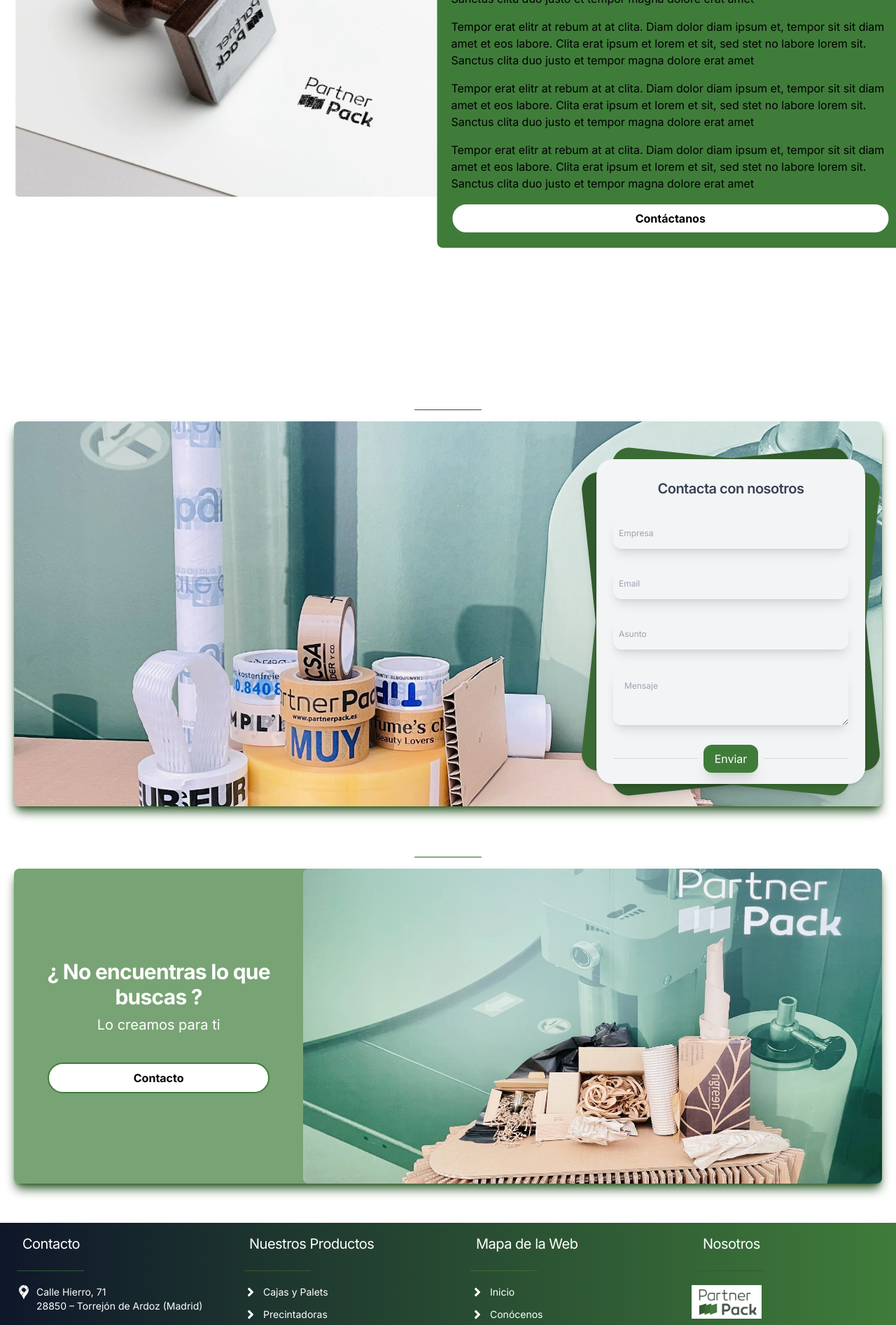
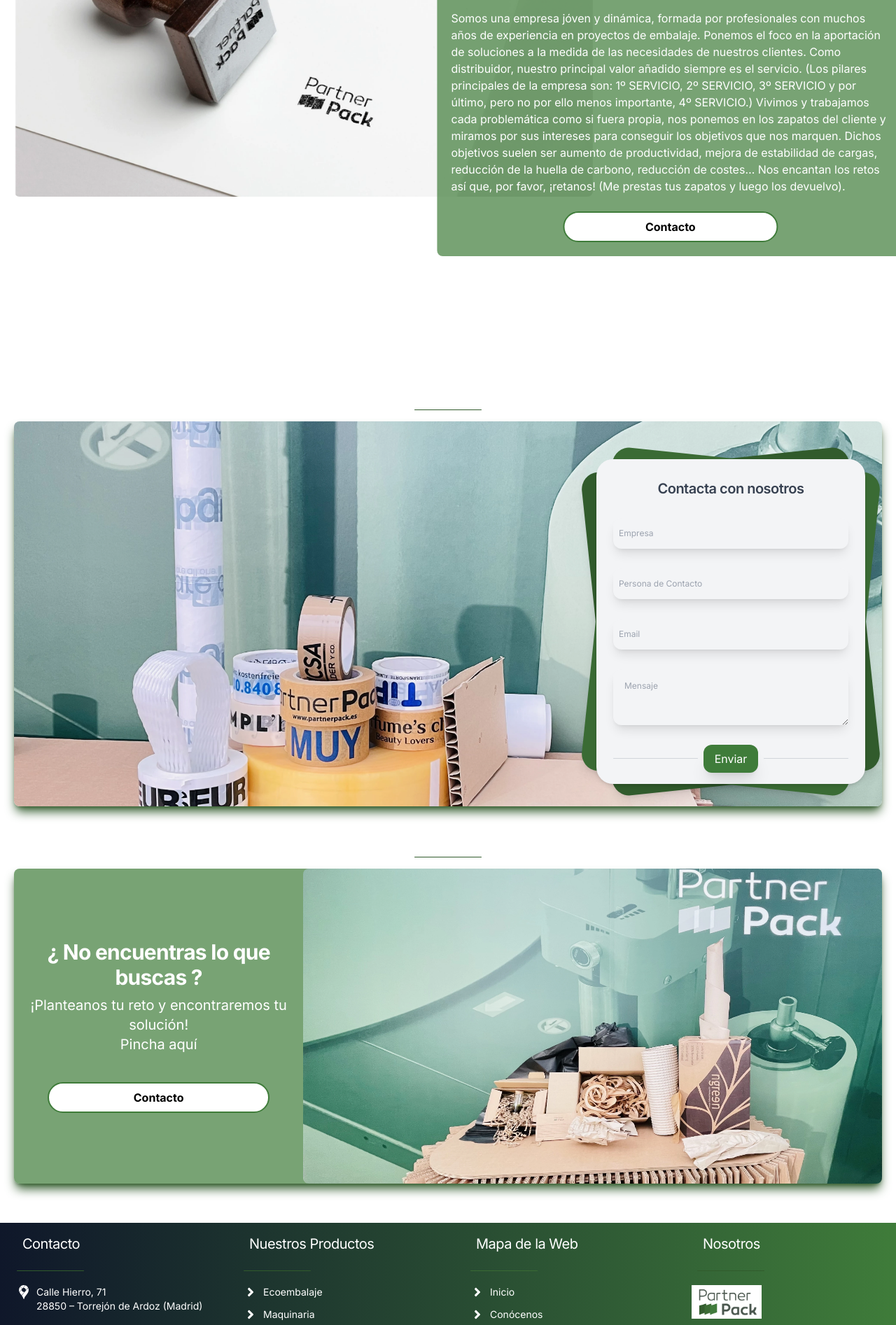
Before and after one commit to Helenagg/partner-pack-2.0, a Next.js app: page /conocenos in a window 1280 px wide. Shown: the part 880-2773 px from the top of the page at 70% size. Built offline with nearby package versions, Linux system fonts and the light colour scheme.

Commit message:
text modified

```diff
--- a/components/Conocenos/Conocenos.jsx
+++ b/components/Conocenos/Conocenos.jsx
@@ -1,12 +1,13 @@
 import React from "react";
 import Image from "next/image";
+import Link from "next/link";
 
 const Conocenos = () => {
   return (
     <>
       <div className='container mx-auto px-5 py-8 mt-2'>
         <div className='text-center mb-6'>
-          <h1 className="text-secondary">Conoce Partner Pack</h1>
+          <h1 className='text-secondary'>Conoce Partner Pack</h1>
         </div>
         <div className='lg:flex'>
           <div className='w-full flex flex-col md:w-2/3 md:relative rounded-lg'>
@@ -17,36 +18,29 @@
               alt='Conocenos'
               className='w-full order-last mt-6 md:mt-0 rounded-lg'
             />
-            <div className='order-first md:absolute md:left-40 top-6 md:top-10 bg-primary p-5 md:transform md:translate-x-2/3 rounded-lg'>
-              <h1>Por qué Partner Pack</h1>
-              <p className='mb-4'>
-                Tempor erat elitr at rebum at at clita. Diam dolor diam ipsum
-                et, tempor sit sit diam amet et eos labore. Clita erat ipsum et
-                lorem et sit, sed stet no labore lorem sit. Sanctus clita duo
-                justo et tempor magna dolore erat amet
+            <div className='order-first md:absolute md:left-40 top-6 md:top-10 bg-primary/70 p-5 md:transform md:translate-x-2/3 rounded-lg'>
+              <h1 className="text-bold text-2xl text-white">Por qué Partner Pack</h1>
+              <p className='my-4 text-lg text-white'>¿Quieres retarnos?</p>
+              <p className='my-4 text-white'>
+                Somos una empresa jóven y dinámica, formada por profesionales
+                con muchos años de experiencia en proyectos de embalaje. Ponemos
+                el foco en la aportación de soluciones a la medida de las
+                necesidades de nuestros clientes. Como distribuidor, nuestro
+                principal valor añadido siempre es el servicio. (Los pilares
+                principales de la empresa son: 1º SERVICIO, 2º SERVICIO, 3º
+                SERVICIO y por último, pero no por ello menos importante, 4º
+                SERVICIO.) Vivimos y trabajamos cada problemática como si fuera
+                propia, nos ponemos en los zapatos del cliente y miramos por sus
+                intereses para conseguir los objetivos que nos marquen. Dichos
+                objetivos suelen ser aumento de productividad, mejora de
+                estabilidad de cargas, reducción de la huella de carbono,
+                reducción de costes… Nos encantan los retos así que, por favor,
+                ¡retanos! (Me prestas tus zapatos y luego los devuelvo).
               </p>
-              <p className='mb-4'>
-                Tempor erat elitr at rebum at at clita. Diam dolor diam ipsum
-                et, tempor sit sit diam amet et eos labore. Clita erat ipsum et
-                lorem et sit, sed stet no labore lorem sit. Sanctus clita duo
-                justo et tempor magna dolore erat amet
-              </p>
-              <p className='mb-4'>
-                Tempor erat elitr at rebum at at clita. Diam dolor diam ipsum
-                et, tempor sit sit diam amet et eos labore. Clita erat ipsum et
-                lorem et sit, sed stet no labore lorem sit. Sanctus clita duo
-                justo et tempor magna dolore erat amet
-              </p>
-              <p className='mb-4'>
-                Tempor erat elitr at rebum at at clita. Diam dolor diam ipsum
-                et, tempor sit sit diam amet et eos labore. Clita erat ipsum et
-                lorem et sit, sed stet no labore lorem sit. Sanctus clita duo
-                justo et tempor magna dolore erat amet
-              </p>
-              <div className="mt-2">
-              <a href='#' className='btn-white mt-4'>
-                Contáctanos
-              </a>
+              <div className='mt-2'>
+              <Link href='/contacto' className='btn-white mx-40 mt-6'>
+                Contacto
+              </Link>
               </div>
             </div>
           </div>
--- a/components/Contacto/FormContacto.jsx
+++ b/components/Contacto/FormContacto.jsx
@@ -1,4 +1,4 @@
-import React from 'react'
+import React from "react";
 
 const FormContacto = () => {
   return (
@@ -24,18 +24,19 @@
             </div>
             <div className='mt-7'>
               <input
+                type='text'
+                placeholder='Persona de Contacto'
+                className='text-xs p-2 mt-1 block w-full border-none bg-gray-100 h-11 rounded-xl shadow-lg hover:bg-blue-100 focus:bg-blue-100 focus:ring-0'
+              />
+            </div>
+            <div className='mt-7'>
+              <input
                 type='email'
                 placeholder='Email'
                 className='text-xs p-2 mt-1 block w-full border-none bg-gray-100 h-11 rounded-xl shadow-lg hover:bg-blue-100 focus:bg-blue-100 focus:ring-0'
               />
             </div>
-              <div className='mt-7'>
-                <input
-                  type='text'
-                  placeholder='Asunto'
-                  className='text-xs p-2 mt-1 block w-full border-none bg-gray-100 h-11 rounded-xl shadow-lg hover:bg-blue-100 focus:bg-blue-100 focus:ring-0'
-                />
-              </div>
+
             <div className='mt-7'>
               <textarea
                 type='text'
@@ -55,7 +56,7 @@
         </div>
       </div>
     </div>
-  )
-}
+  );
+};
 
-export default FormContacto
+export default FormContacto;
--- a/components/Footer/ProductsFooter.jsx
+++ b/components/Footer/ProductsFooter.jsx
@@ -5,24 +5,24 @@
 const ProductsFooter = () => {
   const productsData = [
     {
-      name: "Cajas y Palets",
-      slug: "cajas",
+      name: "Ecoembalaje",
+      slug: "ecoembalaje",
     },
     {
-      name: "Precintadoras",
-      slug: "precintadoras",
+      name: "Maquinaria",
+      slug: "maquinaria",
     },
     {
-      name: "Protección y Fijación",
-      slug: "proteccion",
+      name: "Film Estirable",
+      slug: "filmEstirable",
     },
     {
-      name: "Envolvedoras",
-      slug: "envolvedoras",
+      name: "Relleno y Protección",
+      slug: "rellenoProteccion",
     },
     {
-      name: "Flejadoras",
-      slug: "flejadoras",
+      name: "Palets y Cajas de Plástico",
+      slug: "paletsCajas",
     },
     {
       name: "Material de Embajale",
--- a/components/Home/HomeContacto.jsx
+++ b/components/Home/HomeContacto.jsx
@@ -10,23 +10,27 @@
           <hr className='border-secondary-light mb-4 border-1 w-24 rounded-md' />
         </div>
         <div className='relative after:absolute after:inset-0 after:z-0 after:block rounded-lg w-full h-[450px] bg-primary/70 flex flex-col justify-center shadow-lg shadow-secondary-light'>
-          <div className="flex flex-wrap justify-center h-full">
+          <div className='flex flex-wrap justify-center h-full'>
             <div className='w-1/3 z-20 flex flex-col justify-center'>
               <h1 className='text-3xl text-white font-bold mb-2'>
                 ¿ No encuentras lo que buscas ?
               </h1>
-            <p className='text-white text-xl mb-4'>Lo creamos para ti</p>
+              <p className='text-white text-xl mb-4'>
+                ¡Planteanos tu reto y encontraremos tu solución!
+                <br />
+                Pincha aquí
+              </p>
               <Link href='/contacto' className='btn-white mx-12 mt-6'>
                 Contacto
               </Link>
             </div>
-          <div className="w-2/3 z-10 relative">
+            <div className='w-2/3 z-10 relative'>
               <Image
                 src='/assets/img/cover/home-contacto.webp'
                 alt='Contacto Home'
                 fill={true}
                 priority={true}
-                className=" w-full h-full rounded-lg"
+                className=' w-full h-full rounded-lg'
               />
             </div>
           </div>
--- a/components/Home/Informacion.jsx
+++ b/components/Home/Informacion.jsx
@@ -25,10 +25,14 @@
                   <h1 className='text-xl font-bold text-white mb-4'>
                     ¿ Quieres más información ?
                   </h1>
-                  <p className=' text-white'>
-                    Si quieres saber más sobre nosotros o nuestros productos...
+                  <p className='p-2 text-white'>
+                    PartnerPack ofrece mucho más que sistemas, maquinaria,
+                    finales de línea y consumibles de embalaje. Ofrece
+                    soluciones. Cuánto más describas tu necesidad o proceso,
+                    mejor podremos adaptar la solución.
                     <br />
-                    Llámanos sin compromiso, te atenderemos encantados
+                    Por favor, no dejes de preguntarnos, estaremos encantados de
+                    hablar contigo.
                   </p>
                   <Link href={"/contacto"} className='btn-white mt-4'>
                     Contacto
@@ -73,7 +77,7 @@
                   <h1 className='text-xl font-bold  text-white mb-4'>
                     R-Evoluciona
                   </h1>
-                  <p className=' text-white'>
+                  <p className='p-2 text-white'>
                     Con la optimización de los procesos productivos mediante
                     automatización y mejora de las soluciones y materiales
                     aplicados al desarrollo de la actividad, se consigue la
@@ -81,7 +85,7 @@
                     diferenciación del producto de cara al consumidor final.
                   </p>
                   <Link href={"/sostenibilidad"} className='btn-white mt-4'>
-                    Informate
+                    Infórmate
                   </Link>
                 </div>
               </div>
```
Lines whose indentation alone changed are shown as unchanged.
